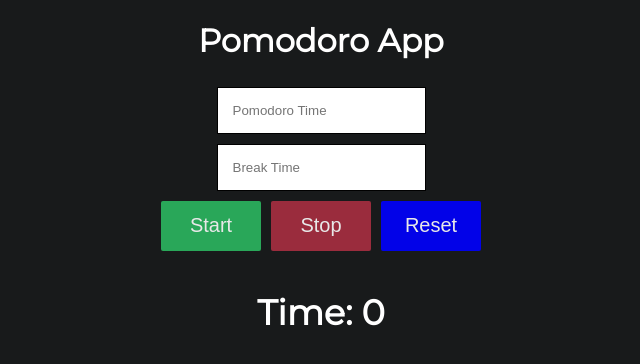
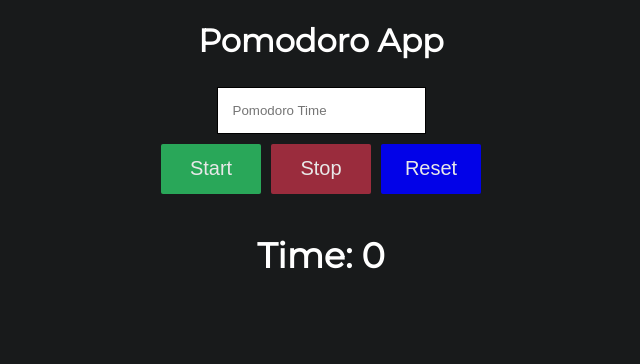
Before and after one commit to luan0ap/pomodoro-app, a React (Create React App) app: page / in a window 1280 px wide. Shown: the top 364 px of the page, without its empty margins (319-959 px from the left). Built offline with nearby package versions, Linux system fonts and the light colour scheme.

Commit message:
Fix Reset Timer and transform values in minues

```diff
--- a/src/App.js
+++ b/src/App.js
@@ -6,7 +6,8 @@ class App extends Component {
   constructor () {
     super()
     this.state = {
-      timer: 0
+      timer: 0,
+      value: null
     }
   }
 
@@ -23,11 +24,14 @@ class App extends Component {
   }
 
   resetTimer() {
-    this.value = 0
+    this.setState({
+      timer: 0
+    })
+    clearInterval(this.counterTimer)
   }
 
   getValue(e) {
-    this.value = e.target.value
+    this.value = e.target.value * 60
   }
 
   render() {
@@ -38,7 +42,6 @@ class App extends Component {
       resetTimer={this.resetTimer.bind(this)}
       getValue={this.getValue.bind(this)}
       timer={this.state.timer}
-
       />
     )
   }
--- a/src/components/Values.js
+++ b/src/components/Values.js
@@ -11,7 +11,6 @@ const Values = ({handleValues, getValue}) => (
   <div className='values'>
       <Input type='text' placeholder='Pomodoro Time' onChange={getValue} />
       <br />
-      <Input type='text' placeholder='Break Time' onChange={getValue} />
   </div>
 )
 
```
Also changed, not shown: 1 other file (tests, documents, lock files or other folders).
